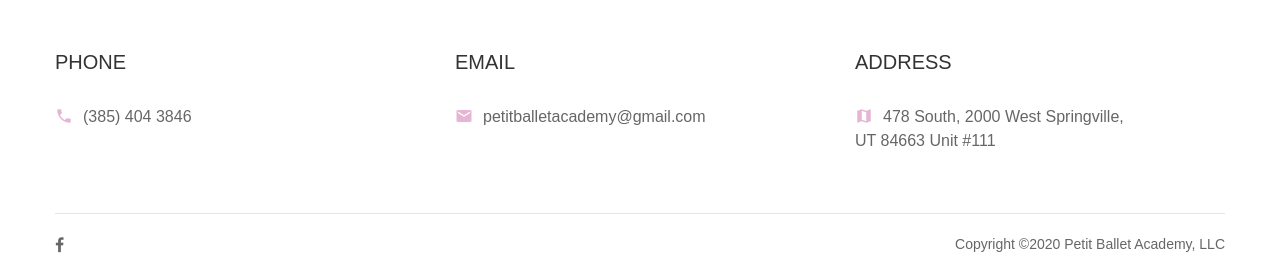
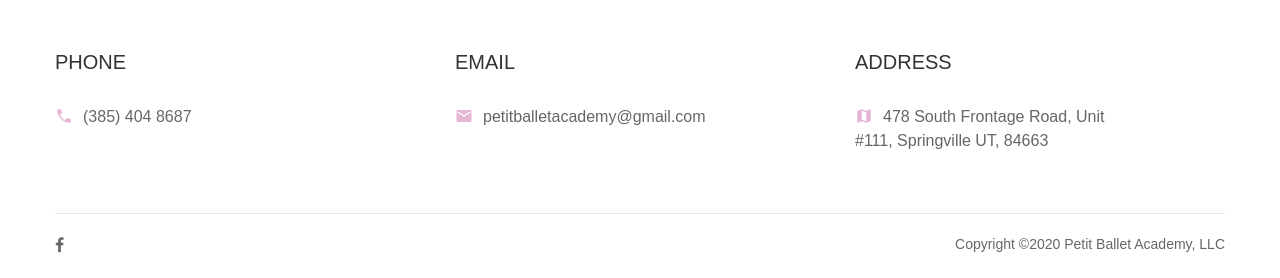
Before and after one commit to andrewwilde/ballet2020, a Django app: template templates/ahana/index.html in a window 1280 px wide. Shown: the part 5854-6132 px from the top of the page. Run offline with Django 3.2, Linux system fonts and the light colour scheme; the template is opened without the code that fills it, so the values that code supplies are empty; parts of the project's set-up code (start-up, migrations or seed data) failed here and were passed over; some libraries are stand-ins or nearby versions; some web fonts are replaced.

Commit message:
Updated phone number

```diff
--- a/templates/ahana/index.html
+++ b/templates/ahana/index.html
@@ -532,7 +532,7 @@ src="https://www.google.com/maps/embed/v1/place?q=place_id:Eig0NzggUyAyMDAwIFcsI
 						<h2 class="fw-title">Phone</h2>
 						<div class="about-widget">
 							<ul>
-								<li><i class="material-icons">phone</i>(385) 404 3846</li>
+								<li><i class="material-icons">phone</i>(385) 404 8687</li>
 							</ul>
 						</div>
 					</div>
@@ -552,7 +552,7 @@ src="https://www.google.com/maps/embed/v1/place?q=place_id:Eig0NzggUyAyMDAwIFcsI
 						<h2 class="fw-title">Address</h2>
 						<div class="about-widget">
 							<ul>
-								<li><i class="material-icons">map</i>478 South, 2000 West Springville, UT 84663 Unit #111</li>
+								<li><i class="material-icons">map</i>478 South Frontage Road, Unit #111, Springville UT, 84663</li>
 							</ul>
 						</div>
 					</div>
```
